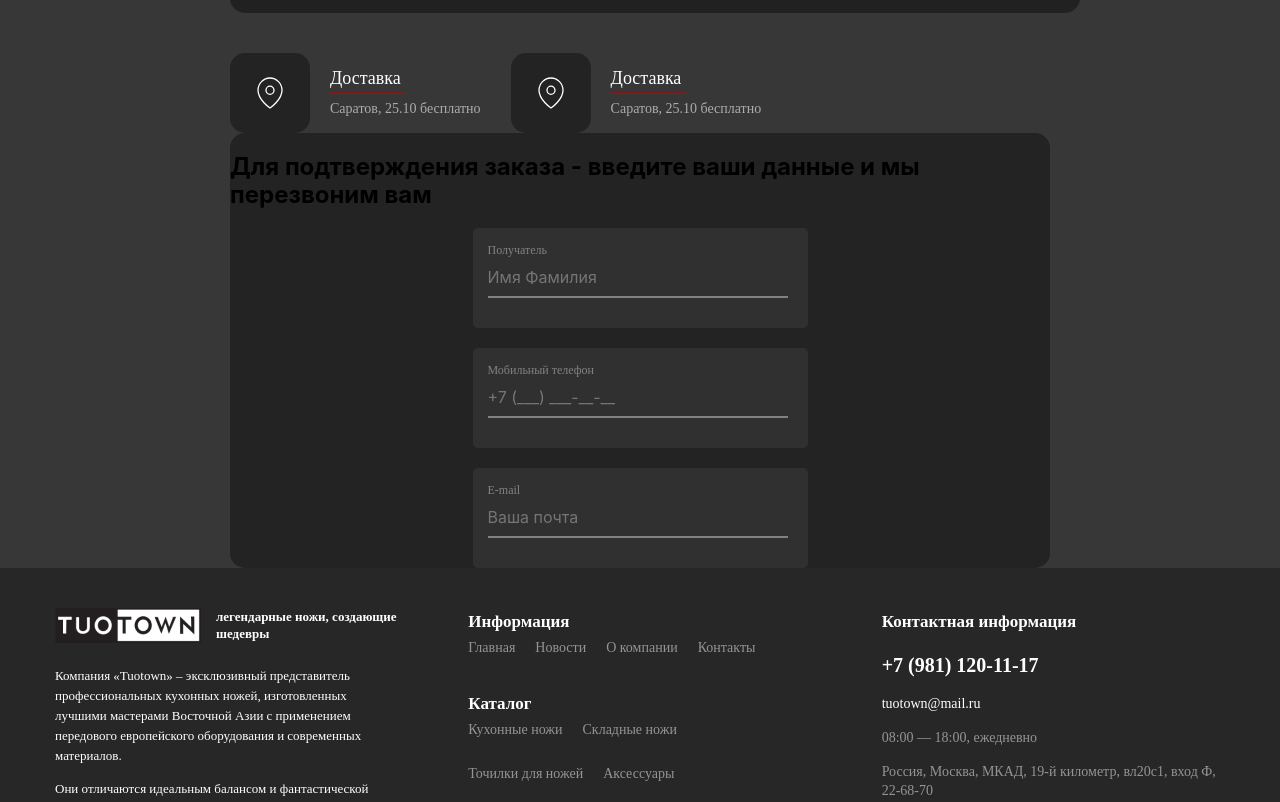
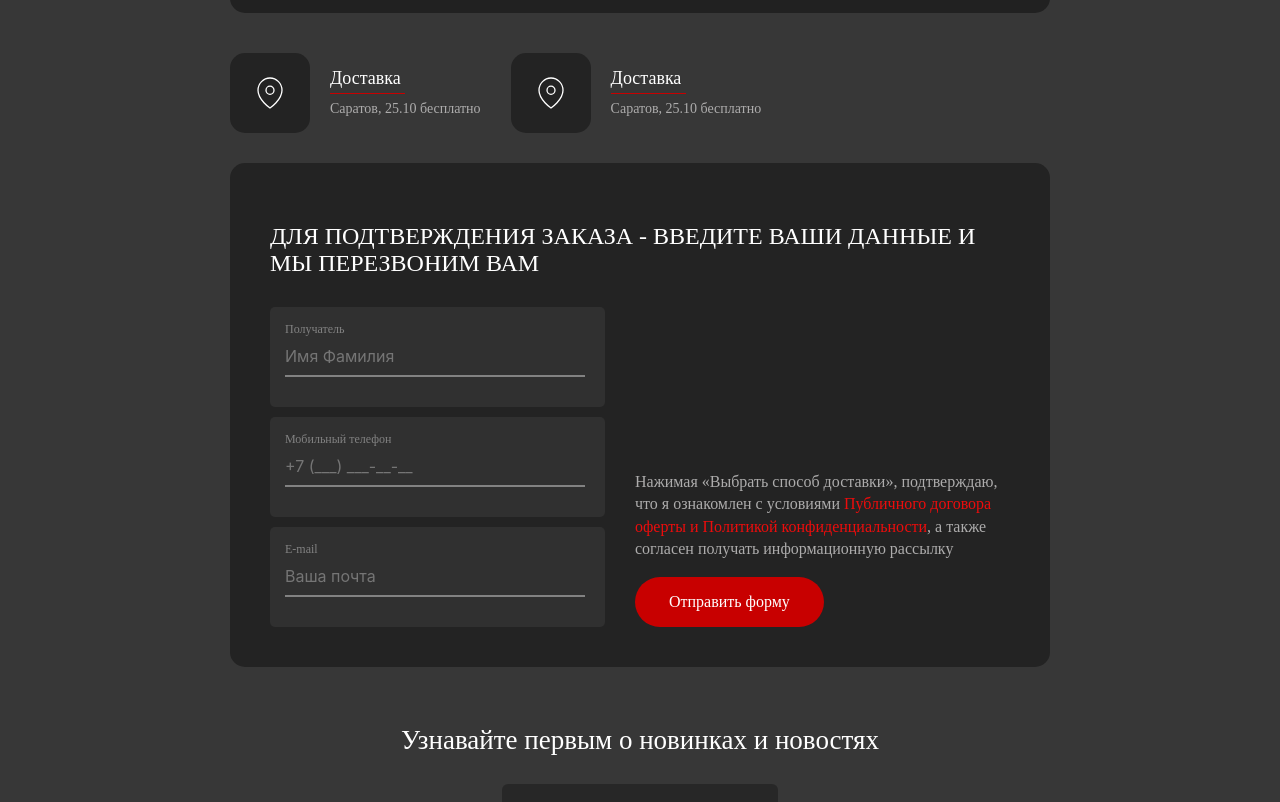
Before and after one commit to Islam-Parchiev/TuoTown, a React (Create React App) app: page /basket in a window 1280 px wide. Shown: the part 558-1360 px from the top of the page. Built offline with nearby package versions, Linux system fonts and the light colour scheme.

Commit message:
create-form-in-basket

```diff
--- a/src/pages/Basket/Basket.scss
+++ b/src/pages/Basket/Basket.scss
@@ -2,10 +2,16 @@
     &__container {
         max-width: 850px;
         margin: 0 auto;
-        padding-top: 120px;
        display: flex;
        flex-direction: column;
-       align-items: start;
+       align-items: center;
+       padding-bottom: 20px;
+    }
+    &__wrapper {
+        padding-top: 120px;
+        display: flex;
+        flex-direction: column;
+        align-items: start;
     }
     &__heading {
         display: flex;
@@ -37,7 +43,7 @@ line-height: 120%; /* 38.4px */
 text-transform: uppercase;
     }
     &__cart {
-        width: 850px;
+        width: 100%;
         margin: 0 auto;
         &-footer {
             padding: 20px;
@@ -86,15 +92,20 @@ text-transform: uppercase;
 
     }
     &__form {
+
+        margin: 30px 0;
+        padding: 40px 40px;
         border-radius: 15px;
         background-color: #232323;
+
         &-form {
             display: flex;
-            flex-direction: column;
-            align-items: center;
-            gap: 20px;
+
+            align-items: end;
+            gap: 30px;
         }
         &-label {
+            margin-top: 10px;
             padding: 15px;
             width: 335px;
             height: 100px;
@@ -119,6 +130,41 @@ line-height: normal;
                 border-bottom: 2px solid var( --gray-color);
             }
         }
+        &-title {
+            color: #FFF;
+/* H3 */
+font-family: Jura;
+font-size: 24px;
+font-style: normal;
+font-weight: 500;
+line-height: normal;
+text-transform: uppercase;
+        }
+        &-info {
+            color: var(--text-light, #ADACAC);
+/* p small/regular */
+font-family: Montserrat;
+font-size: 16px;
+font-style: normal;
+font-weight: 400;
+line-height: 140%; /* 19.6px */
+a {
+    color: var(--active-light, #ED0C0C);
+/* p small/regular */
+font-family: Montserrat;
+font-size: 16px;
+font-style: normal;
+font-weight: 400;
+line-height: 140%;
+}
+        }
+        &-btn {
+            padding: 16px 34px;
+            border-radius: 27px;
+            background-color: var(--red-color);
+            color:var(--light-color);
+        }
+
     }
 }
 .services__item {
--- a/src/pages/Basket/Basket.tsx
+++ b/src/pages/Basket/Basket.tsx
@@ -2,12 +2,13 @@ import React from 'react'
 
 import { Link } from 'react-router-dom'
 
+import Form from '../../components/Form/Form'
 import Sidebar from '../../components/Sidebar/Sidebar'
 
-import './Basket.scss';
-import BasketItem from '../../components/BasketItem/BasketItem';
+import './Basket.scss'
+import BasketItem from '../../components/BasketItem/BasketItem'
 
-const Basket:React.FC<any> = ({toggleSidebar,setToggleSidebar}) => {
+const Basket: React.FC<any> = ({ toggleSidebar, setToggleSidebar }) => {
 	return (
 		<main className="Basket">
 			{toggleSidebar === true ? (
@@ -17,6 +18,7 @@ const Basket:React.FC<any> = ({toggleSidebar,setToggleSidebar}) => {
 				/>
 			) : null}
 			<div className="container Basket__container">
+				<div className="Basket__wrapper">
 					<div className="Basket__heading">
 						<Link to="/catalog">
 							<svg
@@ -39,12 +41,14 @@ const Basket:React.FC<any> = ({toggleSidebar,setToggleSidebar}) => {
 					</div>
 					<div className="Basket__cart">
 						<ul className="list-reset Basket__cart-items">
-						<BasketItem/>
-						<BasketItem/>
-						<BasketItem/>
+							<BasketItem />
+							<BasketItem />
+							<BasketItem />
 						</ul>
 						<div className="Basket__cart-footer">
-						<span className="Basket__cart-footer--topay">К оплате:</span>
+							<span className="Basket__cart-footer--topay">
+								К оплате:
+							</span>
 							<div className="Basket__cart-price">
 								<span>700</span>
 								<div className="Basket__cart-value">
@@ -57,17 +61,31 @@ const Basket:React.FC<any> = ({toggleSidebar,setToggleSidebar}) => {
 					<ul className="list-reset Basket__services">
 						<li className="Basket__services-item services__item">
 							<div className="services__item-img">
-                          	<svg xmlns="http://www.w3.org/2000/svg" width="36" height="36" viewBox="0 0 36 36" fill="none">
-								<path d="M30 15.2727C30 24.8182 18 33 18 33C18 33 6 24.8182 6 15.2727C6 12.0178
+								<svg
+									xmlns="http://www.w3.org/2000/svg"
+									width="36"
+									height="36"
+									viewBox="0 0 36 36"
+									fill="none">
+									<path
+										d="M30 15.2727C30 24.8182 18 33 18 33C18 33 6 24.8182 6 15.2727C6 12.0178
 								7.26428 8.89618 9.51472 6.5946C11.7652 4.29302 14.8174 3 18 3C21.1826 3 24.2348
-								 4.29302 26.4853 6.5946C28.7357 8.89618 30 12.0178 30 15.2727Z" stroke="white"
-								 stroke-width="1.3" stroke-linecap="round" stroke-linejoin="round"/>
-								<path d="M18 19.3636C20.2091 19.3636 22 17.5321 22 15.2727C22 13.0134 20.2091
+								 4.29302 26.4853 6.5946C28.7357 8.89618 30 12.0178 30 15.2727Z"
+										stroke="white"
+										stroke-width="1.3"
+										stroke-linecap="round"
+										stroke-linejoin="round"
+									/>
+									<path
+										d="M18 19.3636C20.2091 19.3636 22 17.5321 22 15.2727C22 13.0134 20.2091
 								11.1818 18 11.1818C15.7909 11.1818 14 13.0134 14 15.2727C14 17.5321 15.7909
-								19.3636 18 19.3636Z" stroke="white" stroke-width="1.3" stroke-linecap="round"
-								stroke-linejoin="round"/>
+								19.3636 18 19.3636Z"
+										stroke="white"
+										stroke-width="1.3"
+										stroke-linecap="round"
+										stroke-linejoin="round"
+									/>
 								</svg>
-
 							</div>
 							<div className="services__item-text">
 								<h4>Доставка</h4>
@@ -76,17 +94,31 @@ const Basket:React.FC<any> = ({toggleSidebar,setToggleSidebar}) => {
 						</li>
 						<li className="Basket__services-item services__item">
 							<div className="services__item-img">
-                          	<svg xmlns="http://www.w3.org/2000/svg" width="36" height="36" viewBox="0 0 36 36" fill="none">
-								<path d="M30 15.2727C30 24.8182 18 33 18 33C18 33 6 24.8182 6 15.2727C6 12.0178
+								<svg
+									xmlns="http://www.w3.org/2000/svg"
+									width="36"
+									height="36"
+									viewBox="0 0 36 36"
+									fill="none">
+									<path
+										d="M30 15.2727C30 24.8182 18 33 18 33C18 33 6 24.8182 6 15.2727C6 12.0178
 								7.26428 8.89618 9.51472 6.5946C11.7652 4.29302 14.8174 3 18 3C21.1826 3 24.2348
-								 4.29302 26.4853 6.5946C28.7357 8.89618 30 12.0178 30 15.2727Z" stroke="white"
-								 stroke-width="1.3" stroke-linecap="round" stroke-linejoin="round"/>
-								<path d="M18 19.3636C20.2091 19.3636 22 17.5321 22 15.2727C22 13.0134 20.2091
+								 4.29302 26.4853 6.5946C28.7357 8.89618 30 12.0178 30 15.2727Z"
+										stroke="white"
+										stroke-width="1.3"
+										stroke-linecap="round"
+										stroke-linejoin="round"
+									/>
+									<path
+										d="M18 19.3636C20.2091 19.3636 22 17.5321 22 15.2727C22 13.0134 20.2091
 								11.1818 18 11.1818C15.7909 11.1818 14 13.0134 14 15.2727C14 17.5321 15.7909
-								19.3636 18 19.3636Z" stroke="white" stroke-width="1.3" stroke-linecap="round"
-								stroke-linejoin="round"/>
+								19.3636 18 19.3636Z"
+										stroke="white"
+										stroke-width="1.3"
+										stroke-linecap="round"
+										stroke-linejoin="round"
+									/>
 								</svg>
-
 							</div>
 							<div className="services__item-text">
 								<h4>Доставка</h4>
@@ -96,25 +128,60 @@ const Basket:React.FC<any> = ({toggleSidebar,setToggleSidebar}) => {
 					</ul>
 					<div className="Basket__form">
 						<h2 className="Basket__form-title">
-					Для подтверждения заказа - введите ваши данные и мы перезвоним вам
+							Для подтверждения заказа - введите ваши данные и мы
+							перезвоним вам
 						</h2>
+						<div className="Basket__form-wrapper">
 							<form action="/" className="Basket__form-form">
+								<div className="Basket__form-inputs">
 									<label className="Basket__form-label">
 										<span>Получатель</span>
-							<input className="input-reset" type="text" placeholder="Имя Фамилия" />
+										<input
+											className="input-reset"
+											type="text"
+											placeholder="Имя Фамилия"
+										/>
 									</label>
 									<label className="Basket__form-label">
 										<span>Мобильный телефон</span>
-							<input className="input-reset" type="text" placeholder="+7 (___) ___-__-__" />
+										<input
+											className="input-reset"
+											type="text"
+											placeholder="+7 (___) ___-__-__"
+										/>
 									</label>
 									<label className="Basket__form-label">
 										<span>E-mail</span>
-							<input className="input-reset" type="text" placeholder="Ваша почта" />
+										<input
+											className="input-reset"
+											type="text"
+											placeholder="Ваша почта"
+										/>
 									</label>
-
-
+								</div>
+								<div className="Basket__form-info">
+									<p>
+										Нажимая «Выбрать способ доставки»,
+										подтверждаю, что я ознакомлен с
+										условиями{' '}
+										<a href="/">
+											Публичного договора оферты и
+											Политикой конфиденциальности
+										</a>
+										, а также согласен получать
+										информационную рассылку
+									</p>
+									<button
+										className="btn-reset Basket__form-btn"
+										type="submit">
+										Отправить форму
+									</button>
+								</div>
 							</form>
 						</div>
+					</div>
+				</div>
+				<Form />
 			</div>
 		</main>
 	)
```
Lines whose indentation alone changed are shown as unchanged.
